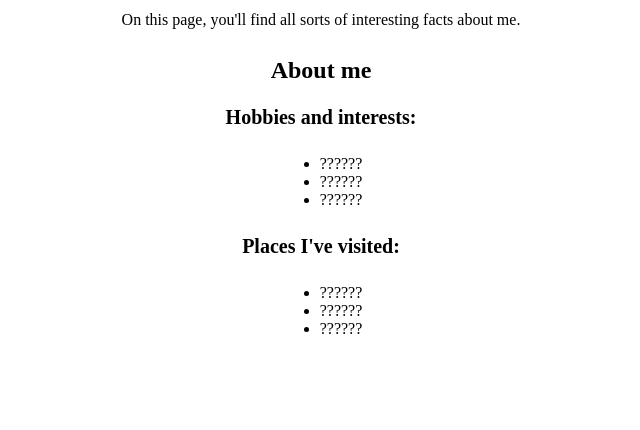
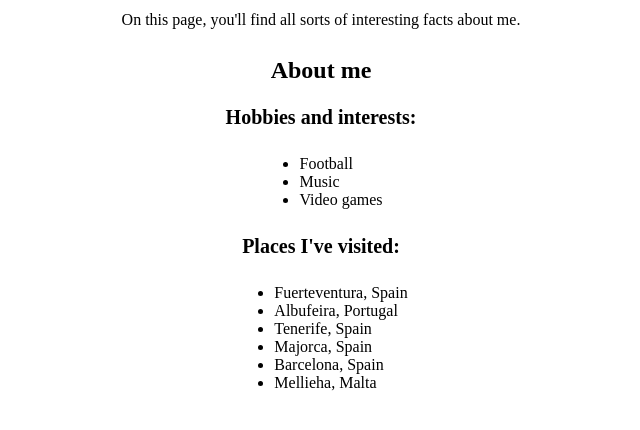
Before and after one commit to Kian-Bailey/git-fundamentals-lab, a plain HTML site: page index.html in a window 1280 px wide. Shown: the part 82-512 px from the top of the page, without its empty margins (319-959 px from the left). Drawn offline with Linux system fonts and the light colour scheme.

Commit message:
Updated About Me section

```diff
--- a/index.html
+++ b/index.html
@@ -15,16 +15,19 @@
 
     <h3>Hobbies and interests:</h3>
     <ul>
-      <li>??????</li>
-      <li>??????</li>
-      <li>??????</li>
+      <li>Football</li>
+      <li>Music</li>
+      <li>Video games</li>
     </ul>
 
     <h3>Places I've visited:</h3>
     <ul>
-      <li>??????</li>
-      <li>??????</li>
-      <li>??????</li>
+      <li>Fuerteventura, Spain</li>
+      <li>Albufeira, Portugal</li>
+      <li>Tenerife, Spain</li>
+      <li>Majorca, Spain</li>
+      <li>Barcelona, Spain</li>
+      <li>Mellieha, Malta</li>
     </ul>
   </body>
 </html>
```
